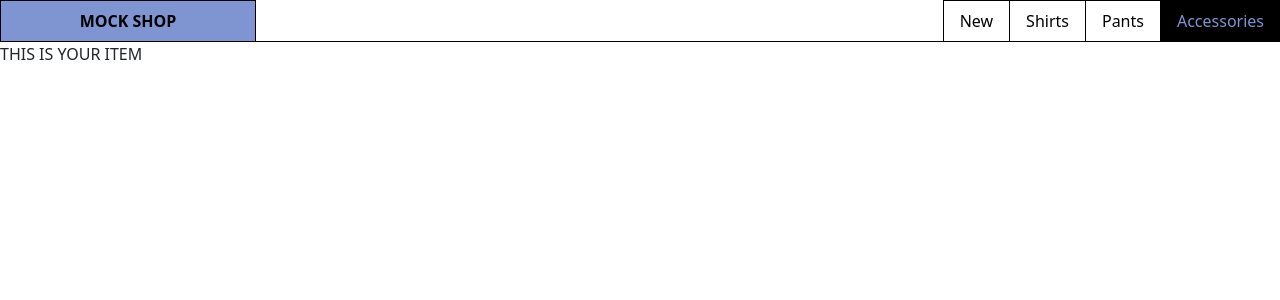
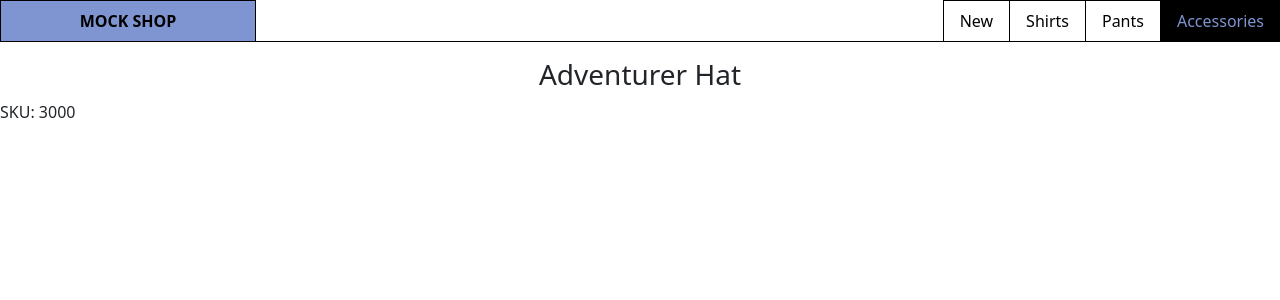
Before and after one commit to Jaredsimonelli/mock-online-shop-react, a React (Create React App) app: page /accessories/3000 in a window 1280 px wide. Shown: the top 300 px of the page. Built offline with nearby package versions, Linux system fonts and the light colour scheme.

Commit message:
now getting values from redux state

```diff
--- a/src/App.js
+++ b/src/App.js
@@ -1,24 +1,30 @@
-// import { useState, useEffect } from 'react';
-// import { useSelector, useDispatch } from "react-redux";
-
 import { BrowserRouter as Router, Route } from "react-router-dom";
-// import { increment, decrement } from "./redux/actions";
+import { useEffect } from "react";
+import { useSelector, useDispatch } from "react-redux";
 
 import Nav from "./components/Nav";
 import Home from "./components/Home";
 import Grid from "./components/Grid";
 import Item from "./components/Item";
 
-import { shirtList, accessoriesList, pantsList } from "./constants/consts";
+import {
+  getAllItems,
+  getShirts,
+  getPants,
+  getAccessories,
+} from "./redux/actions";
 
 function App() {
-  const newItemsList = shirtList
-    .concat(accessoriesList, pantsList)
-    .filter((item) => item.msg === "NEW");
+  const store = useSelector((state) => state.store);
+  // const isLogged = useSelector((state) => state.isLogged);
+  const dispatch = useDispatch();
 
-  //   const counter = useSelector((state) => state.counter);
-  //   const isLogged = useSelector((state) => state.isLogged);
-  //   const dispatch = useDispatch();
+  useEffect(() => {
+    dispatch(getAllItems());
+    dispatch(getShirts());
+    dispatch(getPants());
+    dispatch(getAccessories());
+  }, []);
 
   return (
     <Router>
@@ -43,7 +49,10 @@ function App() {
           path="/new"
           render={(props) => (
             <>
-              <Grid title="New Items!" items={newItemsList} />
+              <Grid
+                title="New Items!"
+                items={store.allItems.filter((item) => item.msg === "NEW")}
+              />
             </>
           )}
         />
@@ -52,7 +61,7 @@ function App() {
           path="/shirts"
           render={(props) => (
             <>
-              <Grid title="Shirts" items={shirtList} />
+              <Grid title="Shirts" items={store.shirts} />
             </>
           )}
         />
@@ -61,7 +70,7 @@ function App() {
           path="/pants"
           render={(props) => (
             <>
-              <Grid title="Pants" items={pantsList} />
+              <Grid title="Pants" items={store.pants} />
             </>
           )}
         />
@@ -70,12 +79,12 @@ function App() {
           path="/accessories"
           render={(props) => (
             <>
-              <Grid title="Accessories" items={accessoriesList} />
+              <Grid title="Accessories" items={store.accessories} />
             </>
           )}
         />
         <Route
-          path="/:item/:id"
+          path="/:itemType/:id"
           render={(props) => (
             <>
               <Item />
--- a/src/components/Grid.js
+++ b/src/components/Grid.js
@@ -60,7 +60,7 @@ const Grid = ({ items, title }) => {
                 <div
                   className="topcorner"
                   style={{
-                    backgroundColor: item.msg === "NEW" ? "#ffc0be" : "#83d082",
+                    color: item.msg === "NEW" ? "#ffc0be" : "#83d082",
                   }}
                 >
                   {item.msg}
--- a/src/components/Item.js
+++ b/src/components/Item.js
@@ -1,7 +1,22 @@
 import React from "react";
+import { useSelector } from "react-redux";
+import { useParams } from "react-router-dom";
 
 function Item() {
-  return <div>THIS IS YOUR ITEM</div>;
+  const store = useSelector((state) => state.store);
+  const { id } = useParams();
+  const { itemType } = useParams();
+
+  const item = store.allItems.find(
+    (item) => item.id === id && item.type === itemType
+  );
+
+  return (
+    <div>
+      <h3 className="text-center mt-3">{item.name}</h3>
+      <p>SKU: {item.id}</p>
+    </div>
+  );
 }
 
 export default Item;
--- a/src/index.css
+++ b/src/index.css
@@ -105,6 +105,7 @@ a {
   position: absolute;
   top: 0px;
   right: 0px;
+  background-color: black;
 }
 
 .label {
--- a/src/redux/actions/index.js
+++ b/src/redux/actions/index.js
@@ -1,12 +1,30 @@
-export const increment = (num) => {
-    return {
-        type: 'INCREMENT',
-        payload: num
-    }
+export const setSelectedItem = (item) => {
+  return {
+    type: "SET SELECT",
+    payload: item,
+  };
 };
 
-export const decrement = () => {
-    return {
-        type: 'DECREMENT'
-    }
+export const getAllItems = () => {
+  return {
+    type: "GET ALL ITEMS",
+  };
 };
+
+export const getShirts = () => {
+  return {
+    type: "GET SHIRTS",
+  };
+};
+
+export const getPants = () => {
+  return {
+    type: "GET PANTS",
+  };
+};
+
+export const getAccessories = () => {
+  return {
+    type: "GET ACCESSORIES",
+  };
+};
--- a/src/redux/reducers/counter.js
+++ /dev/null
@@ -1,12 +0,0 @@
-const counterReducer = (state = 0, action) => {
-    switch (action.type) {
-        case "INCREMENT":
-            return state + action.payload;
-        case "DECREMENT":
-            return state - 1;
-        default:
-            return state;
-    }
-};
-
-export default counterReducer;
--- a/src/redux/reducers/index.js
+++ b/src/redux/reducers/index.js
@@ -1,10 +1,10 @@
-import counterReducer from './counter';
-import loggedReducer from './isLogged';
-import { combineReducers } from 'redux';
+import storeReducer from "./store";
+import loggedReducer from "./isLogged";
+import { combineReducers } from "redux";
 
 const allReducers = combineReducers({
-    counter: counterReducer,
-    isLogged: loggedReducer
+  store: storeReducer,
+  isLogged: loggedReducer,
 });
 
 export default allReducers;
--- /dev/null
+++ b/src/redux/reducers/store.js
@@ -0,0 +1,43 @@
+import { shirtList, accessoriesList, pantsList } from "../../constants/consts";
+
+const initialState = {
+  allItems: shirtList.concat(accessoriesList, pantsList),
+  selectedItem: {},
+  shirts: shirtList,
+  pants: pantsList,
+  accessories: accessoriesList,
+};
+
+const storeReducer = (state = initialState, action) => {
+  switch (action.type) {
+    case "SET SELECT":
+      return {
+        ...state,
+        selectedItem: action.payload,
+      };
+    case "GET ALL ITEMS":
+      return {
+        ...state,
+        allItems: shirtList.concat(accessoriesList, pantsList),
+      };
+    case "GET SHIRTS":
+      return {
+        ...state,
+        shirts: shirtList,
+      };
+    case "GET PANTS":
+      return {
+        ...state,
+        pants: pantsList,
+      };
+    case "GET ACCESSORIES":
+      return {
+        ...state,
+        accessories: accessoriesList,
+      };
+    default:
+      return state;
+  }
+};
+
+export default storeReducer;
```
